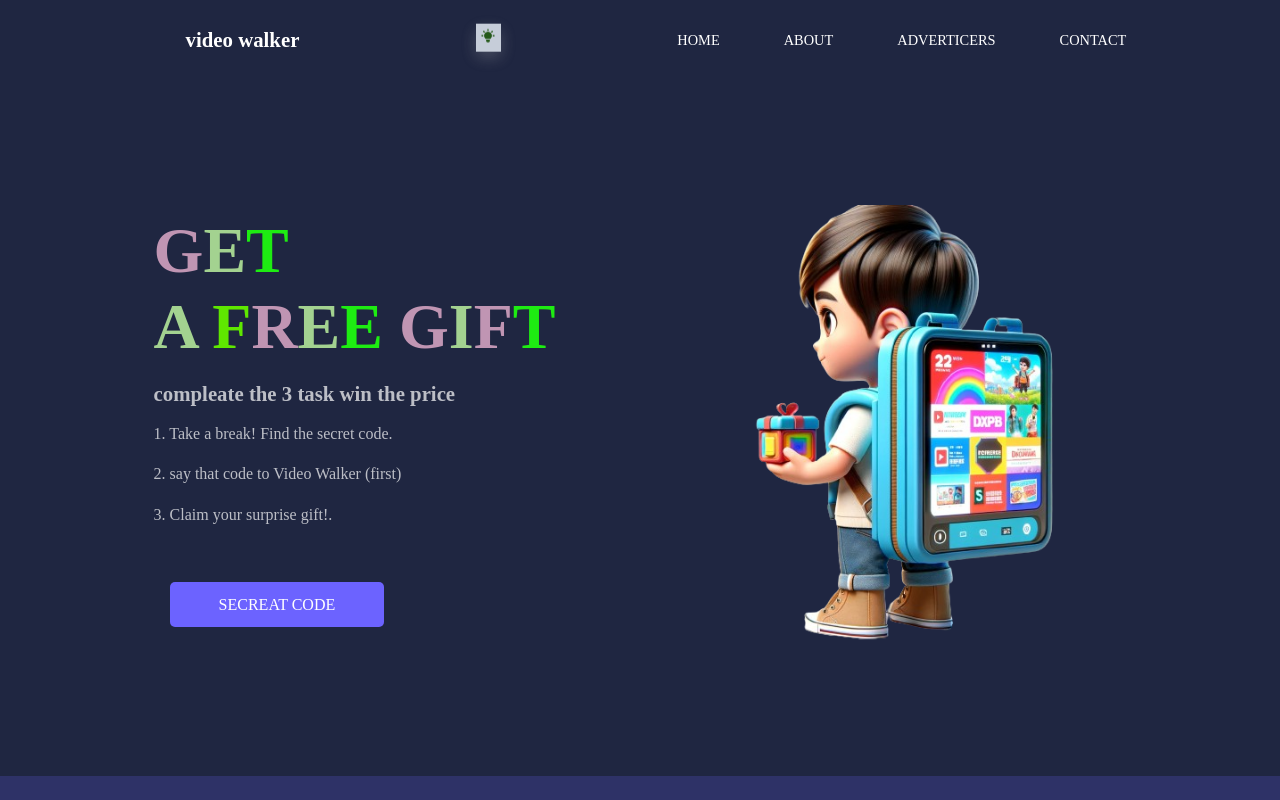
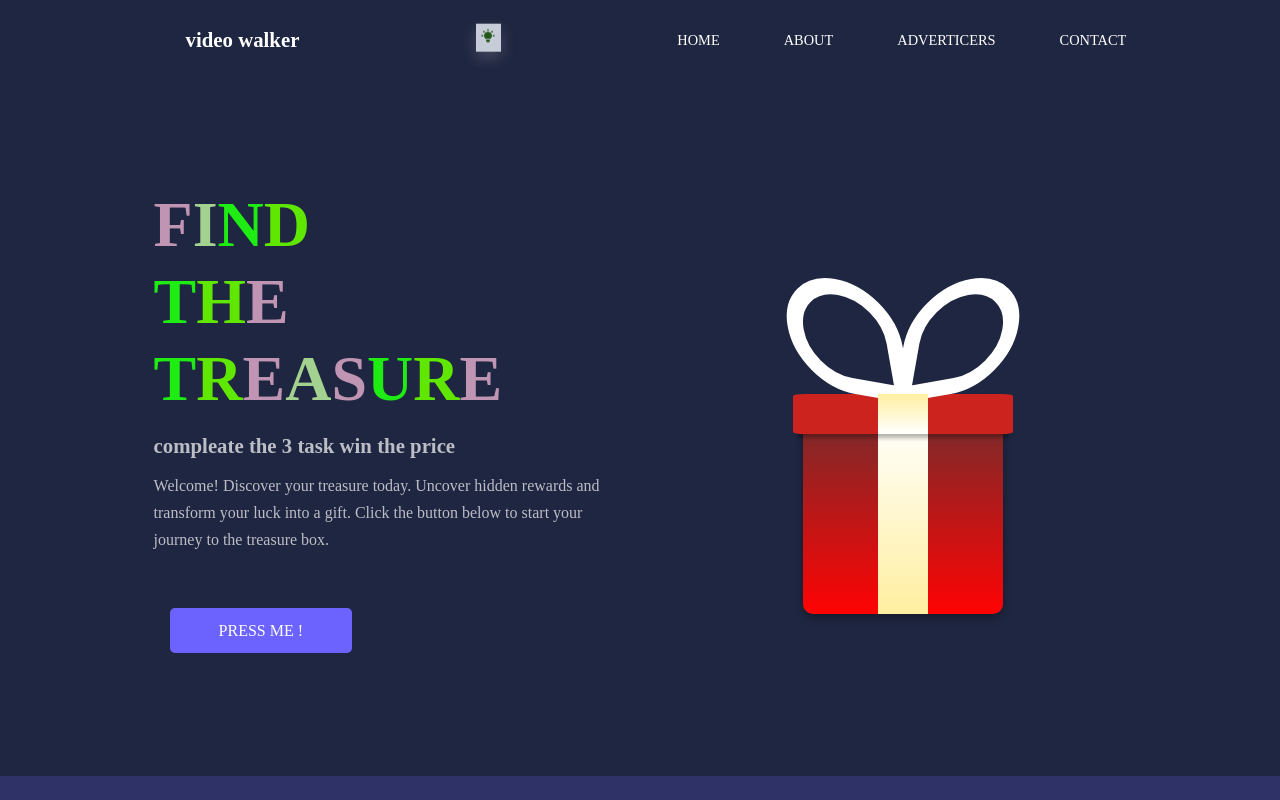
Before and after one commit to super-nived/videowalker, a React (Create React App) app: page / in a window 1280 px wide. Shown: the top 800 px of the page. Built offline with nearby package versions, Linux system fonts and the light colour scheme; no server answers; the HTML template or start-up script is replaced by a standard one.

Commit message:
added gift animation and about content

```diff
--- a/src/componants/About/About.js
+++ b/src/componants/About/About.js
@@ -21,9 +21,9 @@ function About() {
 
             <h3>How It Works</h3>
 
-            <p><span className='sub-title'>For Users  :</span> Each day, we share a whopping 90% of our daily ad revenue with our users. It's simple: participate, find the secret code in our dedicated section, and be the first to say it to our roaming video walker. If you're the first, the day's prize is yours! Every day brings a new chance to win.</p>
+            <p><span className='sub-title'>For Users : </span> Every day, we share 90% of our daily ad revenue with our users. It's easy: participate by finding the treasure box in our dedicated section, where you will see an image of the gift location and a button to navigate to it on Google Maps. Be the first to find it and win the day's prize! Each day offers a new opportunity to win.</p>
 
-            <p><span className='sub-title'>For Advertisers   : </span> Your ads don't just live online; they hit the streets! When you advertise with us, your content is not only featured on our website but also on our video walker's display panels, ensuring maximum visibility. Our platform is perfect for those looking to increase their reach in a novel and engaging way.</p>
+            <p><span className='sub-title'>For Advertisers : </span> Advertise your company on our website and engage users with exciting giveaways. It's more than just advertising—it's an entertaining experience for users, driving your success too.</p>
             <h3>Flexible and Growing Daily</h3>
 
             <p>Start advertising with us for as little as 100 rupees. You have the freedom to set your advertisement price above the rate shown on the previous ad day, allowing you to decide how much to invest based on your budget and advertising goals. This flexible approach ensures that the platform evolves daily, with the potential for rewards growing alongside the advertisement value. Looking for a deal? If our latest ad rate seems high, don't worry—we've got discounts to fit your budget! With us, your ad cost can grow with your success, ensuring you get the best value for your investment</p>
--- /dev/null
+++ b/src/componants/GiftAnimation/Giftbox.css
@@ -0,0 +1,213 @@
+.Giftbox-container {
+    width: 100%;
+    height: 100%;
+  }
+
+  .Giftbox-row {
+    display: flex;
+    flex-direction: column;
+  }
+
+  .Giftbox-col-12 {
+    flex: 1;
+  }
+
+  .Giftbox-text-center {
+    text-align: center;
+  }
+
+  .Giftbox-text-light {
+    color: lightgray;
+  }
+
+  .Giftbox-my-5 {
+    margin: 3rem 0;
+  }
+
+  .Giftbox-mt-5 {
+    margin-top: 3rem;
+  }
+
+  .Giftbox-d-flex {
+    display: flex;
+  }
+
+  .Giftbox-justify-content-center {
+    justify-content: center;
+  }
+
+  .Giftbox-box {
+    position: relative;
+    transition: transform 1s ease-in-out;
+  }
+
+  .Giftbox-box.open::before {
+    animation: Giftbox-box-body 1s forwards ease-in-out;
+  }
+
+  .Giftbox-box::before {
+    content: "";
+    width: 440px;
+    height: 440px;
+    position: absolute;
+    z-index: -1;
+    top: 50%;
+    left: 50%;
+    transform: translate(-50%, -50%);
+    border-radius: 50%;
+  }
+
+  .Giftbox-box-body {
+    position: relative;
+    height: 200px;
+    width: 200px;
+    margin-top: 123.3333333333px;
+    background-color: #cc231e;
+    border-bottom-left-radius: 5%;
+    border-bottom-right-radius: 5%;
+    box-shadow: 0px 4px 8px 0px rgba(0, 0, 0, 0.3);
+    background: linear-gradient(#762c2c, #ff0303);
+    transition: all 0.5s ease-in-out;
+  }
+
+  .Giftbox-box-body .Giftbox-img {
+    opacity: 0;
+    transform: translateY(0%);
+    transition: all 0.5s ease-in-out;
+    margin: 0 auto;
+    display: block;
+  }
+
+  .Giftbox-box-body:hover {
+    cursor: pointer;
+    animation: Giftbox-box-body 1s forwards ease-in-out;
+  }
+
+  .Giftbox-box-body:hover .Giftbox-img {
+    opacity: 1;
+    z-index: 0;
+    transform: translateY(-157px);
+  }
+
+  .Giftbox-box-body:hover .Giftbox-box-lid {
+    animation: Giftbox-box-lid 1s forwards ease-in-out;
+  }
+
+  .Giftbox-box-body:hover .Giftbox-box-bowtie::before {
+    animation: Giftbox-box-bowtie-left 1.1s forwards ease-in-out;
+  }
+
+  .Giftbox-box-body:hover .Giftbox-box-bowtie::after {
+    animation: Giftbox-box-bowtie-right 1.1s forwards ease-in-out;
+  }
+
+  .Giftbox-box-body::after {
+    content: "";
+    position: absolute;
+    top: 0;
+    bottom: 0;
+    left: 50%;
+    transform: translateX(-50%);
+    width: 50px;
+    background: linear-gradient(#ffffff, #ffefa0);
+  }
+
+  .Giftbox-box-lid {
+    position: absolute;
+    z-index: 1;
+    left: 50%;
+    transform: translateX(-50%);
+    bottom: 90%;
+    height: 40px;
+    background-color: #cc231e;
+    width: 220px;
+    border-radius: 5%;
+    box-shadow: 0 8px 4px -4px rgba(0, 0, 0, 0.3);
+  }
+
+  .Giftbox-box-lid::after {
+    content: "";
+    position: absolute;
+    top: 0;
+    bottom: 0;
+    left: 50%;
+    transform: translateX(-50%);
+    width: 50px;
+    background: linear-gradient(#ffefa0, #fff);
+  }
+
+  .Giftbox-box-bowtie {
+    z-index: 1;
+    height: 100%;
+  }
+
+  .Giftbox-box-bowtie::before, .Giftbox-box-bowtie::after {
+    content: "";
+    width: 83.3333333333px;
+    height: 83.3333333333px;
+    border: 16.6666666667px solid white;
+    border-radius: 50% 50% 0 50%;
+    position: absolute;
+    bottom: 99%;
+    z-index: -1;
+  }
+
+  .Giftbox-box-bowtie::before {
+    left: 50%;
+    transform: translateX(-100%) skew(10deg, 10deg);
+  }
+
+  .Giftbox-box-bowtie::after {
+    left: 50%;
+    transform: translateX(0%) rotate(90deg) skew(10deg, 10deg);
+  }
+
+  /* Animations */
+  @keyframes Giftbox-box-lid {
+    0%, 42% {
+      transform: translate3d(-50%, 0%, 0) rotate(0deg);
+    }
+    60% {
+      transform: translate3d(-85%, -230%, 0) rotate(-25deg);
+    }
+    90%, 100% {
+      transform: translate3d(-119%, 225%, 0) rotate(-70deg);
+    }
+  }
+
+  @keyframes Giftbox-box-body {
+    0% {
+      transform: translate3d(0%, 0%, 0) rotate(0deg);
+    }
+    25% {
+      transform: translate3d(0%, 25%, 0) rotate(20deg);
+    }
+    50% {
+      transform: translate3d(0%, -15%, 0) rotate(0deg);
+    }
+    70% {
+      transform: translate3d(0%, 0%, 0) rotate(0deg);
+    }
+  }
+
+  @keyframes Giftbox-box-bowtie-right {
+    0%, 50%, 75% {
+      transform: translateX(0%) rotate(90deg) skew(10deg, 10deg);
+    }
+    90%, 100% {
+      transform: translate(-50%, -15%) rotate(45deg) skew(10deg, 10deg);
+      box-shadow: 0px 4px 8px -4px rgba(0, 0, 0, 0.3);
+    }
+  }
+
+  @keyframes Giftbox-box-bowtie-left {
+    0% {
+      transform: translateX(-100%) rotate(0deg) skew(10deg, 10deg);
+    }
+    50%, 75% {
+      transform: translate(-50%, -15%) rotate(45deg) skew(10deg, 10deg);
+    }
+    90%, 100% {
+      transform: translateX(-100%) rotate(0deg) skew(10deg, 10deg);
+    }
+  }
--- /dev/null
+++ b/src/componants/GiftAnimation/Giftbox.jsx
@@ -0,0 +1,36 @@
+import React, { useEffect, useState } from 'react';
+import './Giftbox.css';
+import PIC from './question.png';
+
+const Giftbox = () => {
+  const [isOpen, setIsOpen] = useState(false);
+
+  useEffect(() => {
+    // Trigger the open animation after 2 seconds
+    const timer = setTimeout(() => {
+      setIsOpen(true);
+    }, 2000);
+
+    return () => clearTimeout(timer);
+  }, []);
+
+  return (
+    <div className="Giftbox-container">
+      <div className="Giftbox-row">
+        <div className="Giftbox-col-12"></div>
+        <div className="Giftbox-col-12 Giftbox-mt-5 Giftbox-d-flex Giftbox-justify-content-center">
+          <div className={`Giftbox-box ${isOpen ? 'open' : ''}`}>
+            <div className="Giftbox-box-body">
+              <img className="Giftbox-img" src={PIC} alt="Placeholder"/>
+              <div className="Giftbox-box-lid">
+                <div className="Giftbox-box-bowtie"></div>
+              </div>
+            </div>
+          </div>
+        </div>
+      </div>
+    </div>
+  );
+};
+
+export default Giftbox;
--- a/src/componants/MystoryBox/Image.jsx
+++ b/src/componants/MystoryBox/Image.jsx
@@ -11,8 +11,8 @@ function Gifts() {
     <div className="gift-container">
       <div className="gift-banner">
         <div className="gift-banner-image" > <div className="tap-overlay" ><small className="overlay-content">tap see it</small></div><img src={BannerImage} alt="Banner"  /></div>
-        <h2 className="title">Find the mystory Gift for You</h2>
-        <p className="content">Find your mystery box by following the location below. Tap the location button to view the location, and click the image button above to see the gift</p>
+        <h2 className="title">Discover The Mysterious Gift For You</h2>
+        <p className="content">Find your mystery box by following the location below. Tap the location button to view the location, and click the image  above to see the gift</p>
         <div className="gift-icon">
           <img className="icon" src={ICON } alt="Gift Icon" />
           <button className="btn btn-primary">Location</button>
--- a/src/componants/MystoryBox/Mystorybox.css
+++ b/src/componants/MystoryBox/Mystorybox.css
@@ -170,7 +170,6 @@ flex-direction: column;
 
   /* Insights Container Styles */
   .insights-container {
-    margin-top: 20px;
     text-align: center;
     background:#F2E8E0;
     padding: 20px;
@@ -181,6 +180,7 @@ flex-direction: column;
   .insights-container h4 {
     font-size: 1.25rem;
     margin-bottom: 0.5rem;
+    color: #666;
   }
 
   .insights-container p {
--- a/src/componants/header/Header.js
+++ b/src/componants/header/Header.js
@@ -1,7 +1,8 @@
 import React, { useEffect } from 'react'
 import './Header.css'
-import PIC from '../../asset/boy.png'
+import PIC from '../../asset/Gift.png'
 import { Link } from 'react-router-dom';
+import Giftbox from '../GiftAnimation/Giftbox';
 function Header() {
     useEffect(() => {
         // Check local storage for the image URL
@@ -21,22 +22,25 @@ function Header() {
                 <div className="header-left">
                     <h1 className='animate' >
 
-                        <span>G</span>
-                        <span>E</span>
-                        <span>T</span>
+                        <span>F</span>
+                        <span>I</span>
+                        <span>N</span>
+                        <span>D</span>
                         <span></span>
                         <br></br>
-                        <span>A</span>
+                        <span>T</span>
+                        <span>H</span>
+                        <span>E</span>
                         <span> </span>
-                        <span>F</span>
+                        <span>T</span>
                         <span>R</span>
                         <span>E</span>
+                        <span>A</span>
+                        <span>S</span>
+                        <span>U</span>
+                        <span>R</span>
                         <span>E</span>
-                        <span> </span>
-                        <span>G</span>
-                        <span>I</span>
-                        <span>F</span>
-                        <span>T</span>
+
 
 
 
@@ -45,22 +49,19 @@ function Header() {
                     <p className='large-p'>
                     {/* Take a break! Find the secret code. Once you've cracked it, say that code to Video Walker to claim your surprise gift! */}
                     <h4>compleate the 3 task win the price</h4>
-                    <span>1. Take a break! Find the secret code.</span>
-                    <span>2. say that code to Video Walker (first)</span>
-                    <span>3. Claim your surprise gift!.</span>
+                    <span>Welcome! Discover your treasure today. Uncover hidden rewards and transform your luck into a gift. Click the button below to start your journey to the treasure box.</span>
+
                     </p>
                     <p className='small-p' >
 
-                      <span>1. Take a break! Find the secret code.</span>
-                      <span>2. say that code to Video Walker (first)</span>
-                      <span>3. Claim your surprise gift!.</span>
-                      <span></span>
+                      <span>Welcome! Discover your treasure today. Uncover hidden rewards and transform your luck into a gift. Click the button below to start your journey to the treasure box.</span>
+
                     </p>
-                    <a href='#' className='btn btn-primary'><Link to='/tresuredetails'>SECREAT CODE</Link></a>
+                    <a href='#' className='btn btn-primary'><Link to='/tresuredetails'>PRESS ME !</Link></a>
                 </div>
                 <div className="header-right">
                     <div className="header-image">
-                        <img src={headerImage} alt="" />
+                       <Giftbox></Giftbox>
                     </div>
                 </div>
             </div>
```
Also changed, not shown: src/componants/MystoryBox/Company.jsx (+4 -4 lines), src/asset/Gift.png (added), src/componants/GiftAnimation/question.png (added).
